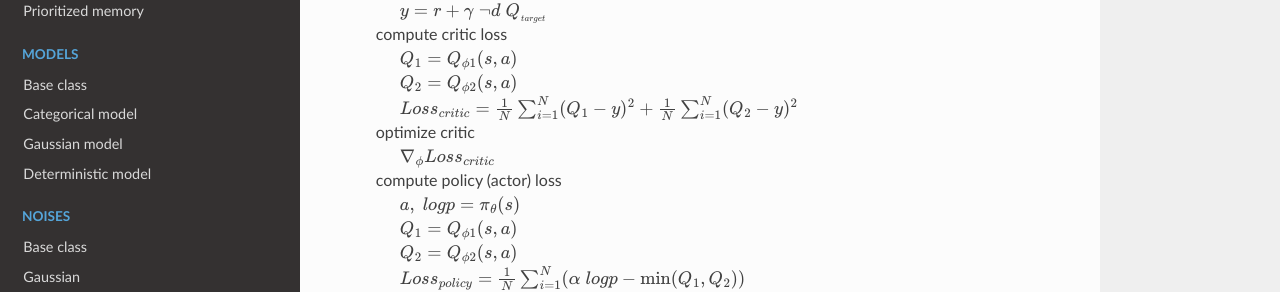
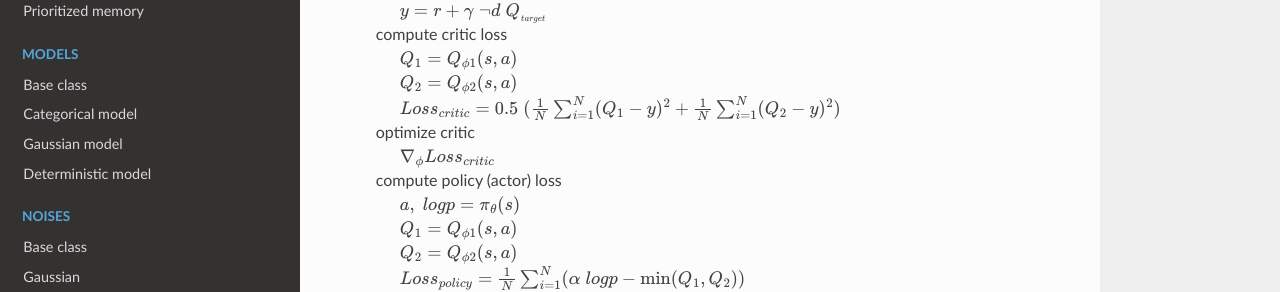
Before and after one commit to Toni-SM/skrl, a Sphinx documentation site: the page built from docs/source/modules/skrl.agents.sac.rst, in a window 1280 px wide and 900 px high. Shown: the part 413-705 px from the top of the window. Built offline with Sphinx 7.4.7 and the Read the Docs theme 2.0.0, drawn with Linux system fonts in a browser that asks for light colours.

Commit message:
Modify deafult agent config lines in docs

```diff
--- a/docs/source/modules/skrl.agents.ppo.rst
+++ b/docs/source/modules/skrl.agents.ppo.rst
@@ -41,7 +41,7 @@
 
 .. literalinclude:: ../../../skrl/agents/ppo/ppo.py
    :language: python
-   :lines: 14-37
+   :lines: 14-43
    :linenos:
 
 .. autoclass:: skrl.agents.ppo.ppo.PPO
--- a/docs/source/modules/skrl.agents.sac.rst
+++ b/docs/source/modules/skrl.agents.sac.rst
@@ -16,7 +16,7 @@
 |     compute critic loss
 |        :math:`Q_1 = Q_{\phi 1}(s, a)`
 |        :math:`Q_2 = Q_{\phi 2}(s, a)`
-|        :math:`{Loss}_{critic} = \frac{1}{N} \sum_{i=1}^N (Q_1 - y)^2 + \frac{1}{N} \sum_{i=1}^N (Q_2 - y)^2`
+|        :math:`{Loss}_{critic} = 0.5 \; (\frac{1}{N} \sum_{i=1}^N (Q_1 - y)^2 + \frac{1}{N} \sum_{i=1}^N (Q_2 - y)^2)`
 |     optimize critic
 |        :math:`\nabla_{\phi} {Loss}_{critic}`
 |     compute policy (actor) loss
--- a/docs/source/modules/skrl.agents.td3.rst
+++ b/docs/source/modules/skrl.agents.td3.rst
@@ -42,7 +42,7 @@
 
 .. literalinclude:: ../../../skrl/agents/td3/td3.py
    :language: python
-   :lines: 15-40
+   :lines: 15-46
    :linenos:
 
 .. autoclass:: skrl.agents.td3.td3.TD3
```
Also changed, not shown: other parts of docs/source/modules/skrl.agents.sac.rst (+1 -1 lines).
